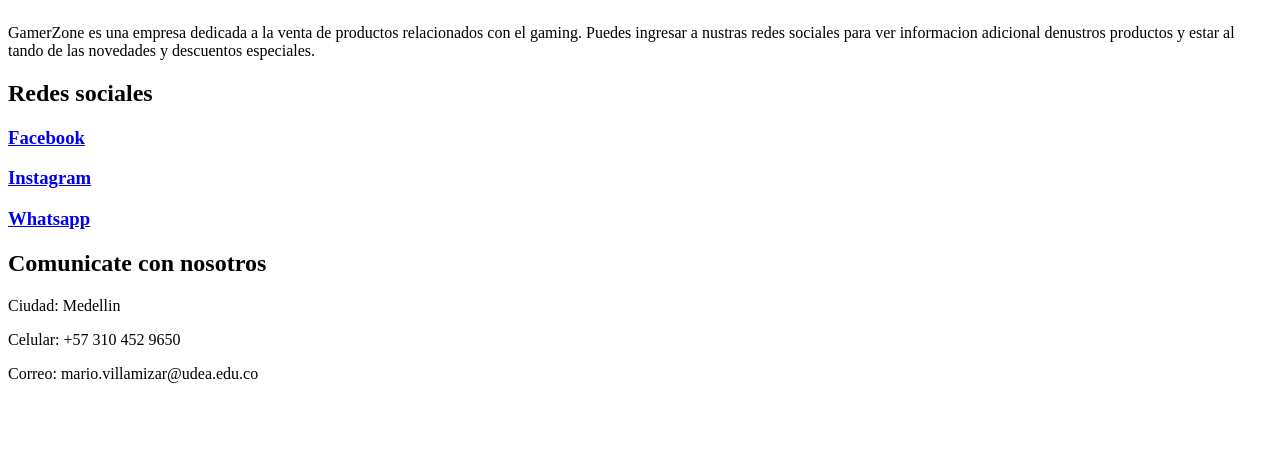
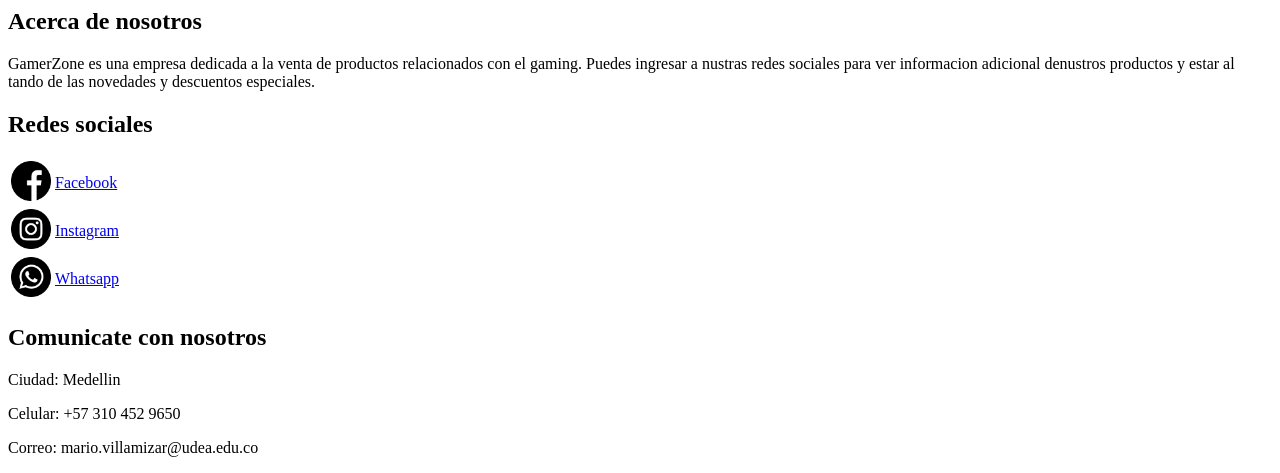
Before and after one commit to camaviga11/Laboratorio1_web, a plain HTML site: page index.html in a window 1280 px wide. Shown: the part 1254-1727 px from the top of the page. Before the commit the page ends 1653 px from the top, so only its background shows below. Drawn offline with Linux system fonts and the light colour scheme.

Commit message:
Agregado tabla de redes sociales

```diff
--- a/index.html
+++ b/index.html
@@ -31,7 +31,9 @@
 
     <div class="container_main">
         <section>
-            <img src="img_inicio/DIADEMA GAMER TECH_10911_GT10D_1.png" alt="DIADEMA GAMER TECH_10911_GT10D_1">
+            <iframe width="1122" height="631" src="https://www.youtube.com/embed/6gRvBGnuL40" title="YouTube video player" frameborder="0" allow="accelerometer; autoplay; clipboard-write; encrypted-media; gyroscope; picture-in-picture" allowfullscreen></iframe>
+
+            <!--img src="img_inicio/DIADEMA GAMER TECH_10911_GT10D_1.png" alt="DIADEMA GAMER TECH_10911_GT10D_1"-->
         </section>
         <hr>
         <section>
@@ -42,6 +44,7 @@
     </div>
 
     <hr>
+    <!--seccion inferior con las redes sociales e informacion de contacto-->
     <footer>
         <div>
             <h2>Acerca de nosotros</h2>
@@ -51,9 +54,20 @@
         </div>
         <div>
             <h2>Redes sociales</h2>
-                <h3><a href="https://www.facebook.com">Facebook</a></h3>
-                <h3><a href="https://www.instagram.com/?hl=es-la">Instagram</a></h3>
-                <h3><a href="https://web.whatsapp.com">Whatsapp</a></h3>
+                <table>
+                    <tr>
+                        <td><img src="img/facebook.png" alt="Instagram" width="40" height="40"></td>
+                        <td><a href="https://www.facebook.com">Facebook</a></td>
+                    </tr>
+                    <tr>
+                        <td><img src="img/instagram.png" alt="Instagram" width="40" height="40"></td>
+                        <td><a href="https://www.instagram.com/?hl=es-la">Instagram</a></td>
+                    </tr>
+                    <tr>
+                        <td><img src="img/whatsapp.png" alt="Instagram" width="40" height="40"></td>
+                        <td><a href="https://web.whatsapp.com">Whatsapp</a></td>
+                    </tr>
+                </table>
         </div>
         <div>
             <h2>Comunicate con nosotros</h2>
```
Also changed, not shown: diademas.html (+19 -3 lines), login.html (+16 -3 lines), mouse.html (+18 -3 lines), teclados.html (+18 -3 lines), img/facebook.png (added), img/instagram.png (added), img/whatsapp.png (added).
